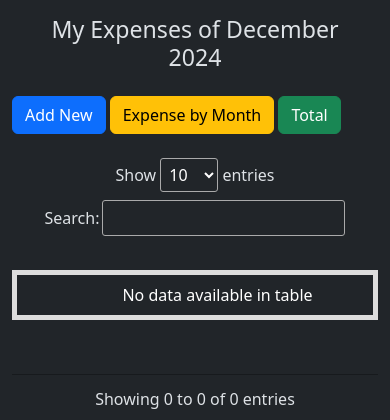
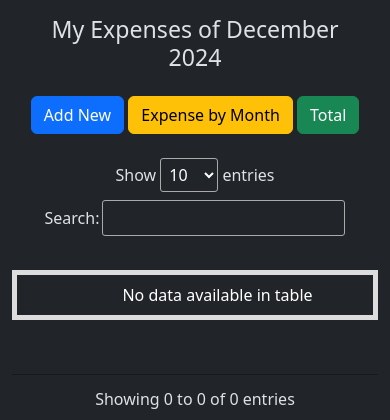
Before and after one commit to ShamiTheWebdeveloper/Monthly-Expense-Management, a PHP site: page / in a window 390 px wide. Shown: the top 420 px of the page. Run offline with PHP 8.4, Linux system fonts and the light colour scheme; data comes from the database, SQL or seed files in the repository; data that the repository does not hold is empty; some libraries are stand-ins or nearby versions.

Commit message:
responsive a table

```diff
--- a/index.php
+++ b/index.php
@@ -137,7 +137,7 @@ include 'config.php'; ?>
             <div class="row">
                 <div class="col-md-4"></div>
                 <div class="col-md-4"></div>
-                <div class="col-md-4 text-lg-end text-md-end text-sm-center text-xs-center">
+                <div class="col-md-4 text-lg-end text-md-end text-center">
                     <button type="button" class="btn btn-primary mx-lg-2 mx-md-2 mx-sm-1 mx-xs-1" data-bs-toggle="modal" data-bs-target="#addModal">Add New</button>
                     <button class="btn btn-warning" onclick="all_mon()">Expense by Month</button>
                     <button type="button" class="btn btn-success mx-lg-2 mx-md-2 mx-sm-1 mx-xs-1 " data-bs-toggle="modal" data-bs-target="#show-total">Total</button>
```
